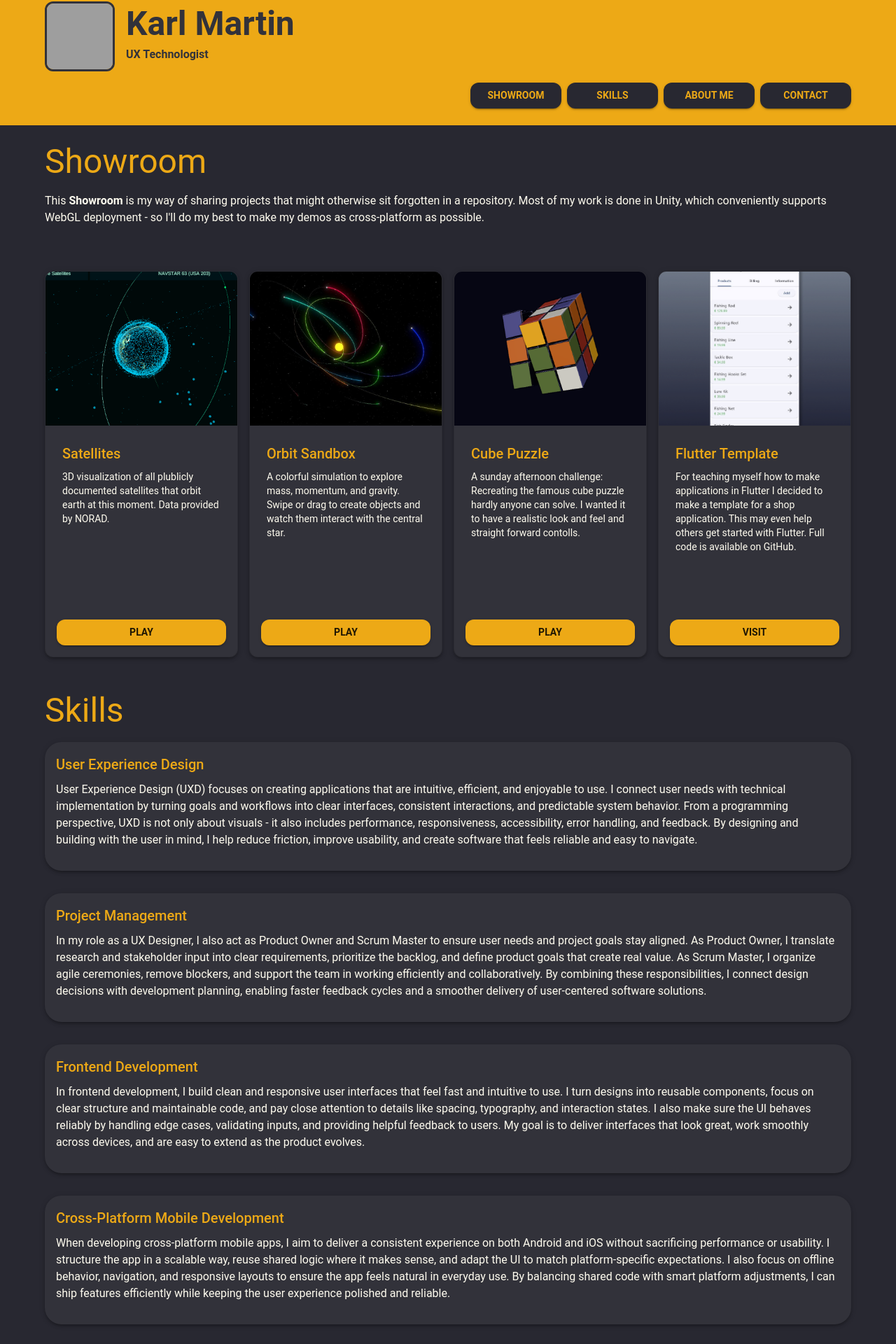
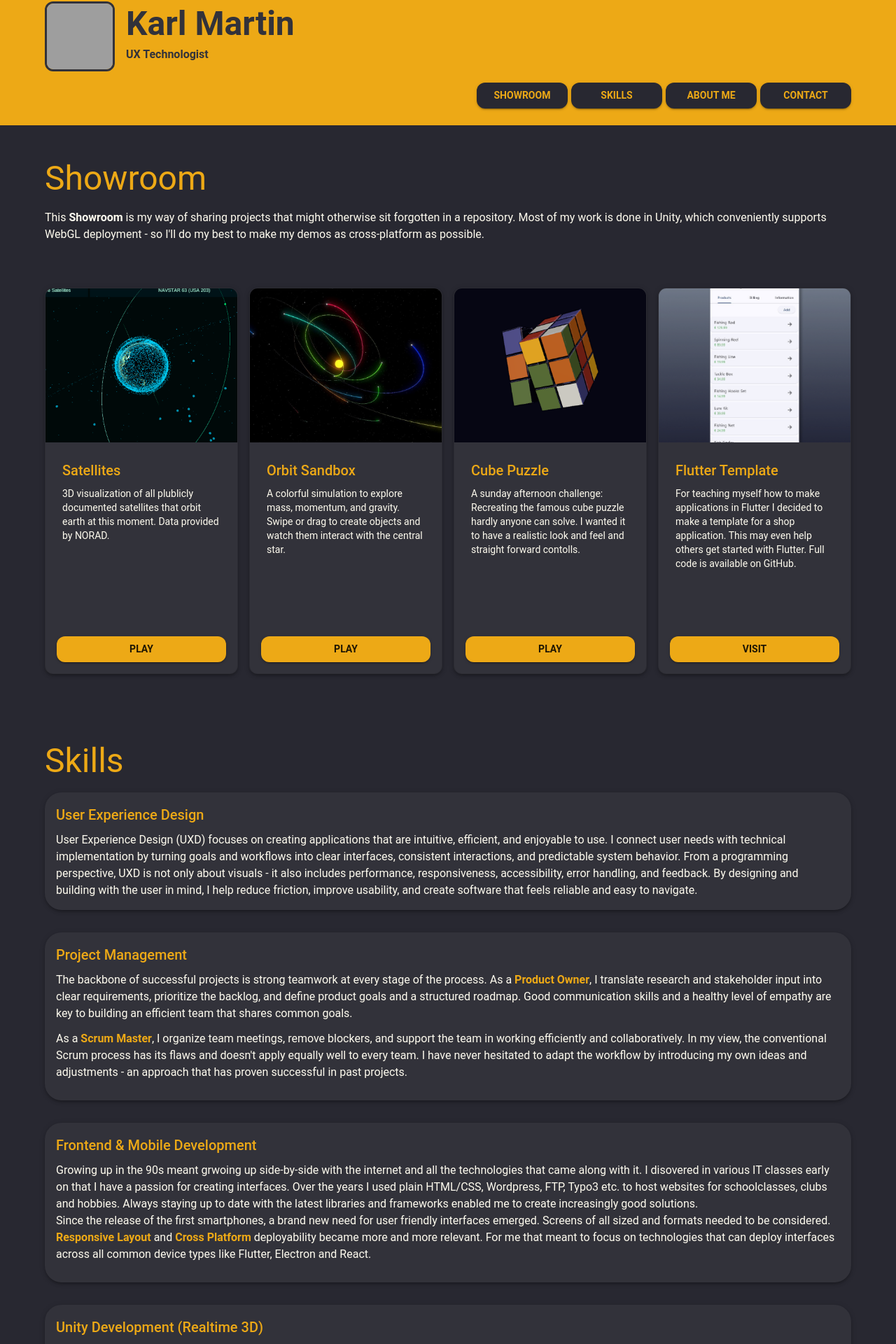
Before and after one commit to KarlSupertramp/HostNextJs, a Next.js app: page / in a window 1280 px wide. Shown: the part 22-1942 px from the top of the page at 70% size. Built offline with nearby package versions, Linux system fonts and the light colour scheme; grey boxes are pictures that could not be loaded.

Commit message:
Update articles

```diff
--- a/app/about/page.jsx
+++ b/app/about/page.jsx
@@ -14,7 +14,7 @@ export default function AboutPage() {
   return (
     <Box>
       {isSubPage && <BackButton />}
-      <Container maxWidth="lg" sx={{ py: 3 }}>
+      <Container maxWidth="lg" sx={{ py: 6 }}>
 
         <Typography variant="h3" component="h1" gutterBottom>
           About Me
--- a/app/contact/page.tsx
+++ b/app/contact/page.tsx
@@ -39,7 +39,7 @@ export default function ContactPage() {
   return (
       <Box>
       {isSubPage && <BackButton />}
-      <Container maxWidth="lg" sx={{ py: 3 }}>
+      <Container maxWidth="lg" sx={{ py: 6 }}>
           <Box sx={{ mb: 4 }}>
               <Typography variant="h3" component="h1" sx={{ mb: 2 }}>
                   Get in Touch
--- a/app/head/page.tsx
+++ b/app/head/page.tsx
@@ -72,16 +72,28 @@ export default function Head() {
             </Typography>
           </Stack>
         </Stack>
-        <Stack
-          direction={{ xs: "column", sm: "row" }}
-          spacing={1}
-          sx={{ alignSelf: "flex-end" }}
+        <Box
+          sx={{
+            alignSelf: "flex-end",
+            display: "grid",
+            gridTemplateColumns: { xs: "repeat(2, 1fr)", sm: "none" },
+            gap: 1,
+            gridAutoFlow: { sm: "column" },
+            justifyContent: { sm: "flex-end" },
+            ...( {
+              "@media (min-width:600px)": {
+                display: "flex",
+                flexDirection: "row",
+                gap: "5px",
+              },
+            }),
+          }}
         >
           {NavButton({ href: "/showroom", label: "Showroom" })}
           {NavButton({ href: "/skills", label: "Skills" })}
           {NavButton({ href: "/about", label: "About Me" })}
           {NavButton({ href: "/contact", label: "Contact" })}
-        </Stack>
+        </Box>
       </Container>
     </Box>
   );
--- a/app/showroom/page.tsx
+++ b/app/showroom/page.tsx
@@ -146,7 +146,7 @@ export default function ShowroomPage() {
   return (
     <Box>
       {isSubPage && <BackButton />}
-      <Container maxWidth="lg" sx={{ py: 3 }}>
+      <Container maxWidth="lg" sx={{ py: 6 }}>
         <Typography variant="h3" component="h1" gutterBottom>
           Showroom
         </Typography>
--- a/app/skills/page.tsx
+++ b/app/skills/page.tsx
@@ -83,9 +83,18 @@ export default function SkillsPage() {
     <Typography mb={1} variant="h6">
       {title}
     </Typography>
-        <Typography variant="body1" color="text.secondary" paragraph sx={{ mt: 0 }}>
-          {body}
-        </Typography>
+
+    <Typography
+      component="div"
+      variant="body1"
+      color="text.secondary"
+      sx={{
+        mt: 0,
+        "& p": { margin: 0, marginBottom: "0.75rem" },
+        "& b, & strong": { fontWeight: 700, color: "text.primary" },
+      }}
+      dangerouslySetInnerHTML={{ __html: body }}
+    />
   </Box>
 );
 
@@ -97,7 +106,7 @@ export default function SkillsPage() {
   return (
     <Box>
       {isSubPage && <BackButton />}
-      <Container maxWidth="lg" sx={{ py: 3 }}>
+      <Container maxWidth="lg" sx={{ py: 6 }}>
         <Typography variant="h3" component="h1" gutterBottom>
           Skills
         </Typography>
@@ -114,34 +123,39 @@ export default function SkillsPage() {
 
       <SkillArticle
           title="Project Management"
-        body="In my role as a UX Designer, I also act as Product Owner and Scrum Master to ensure user needs and
-        project goals stay aligned. As Product Owner, I translate research and stakeholder input into clear
-        requirements, prioritize the backlog, and define product goals that create real value. As Scrum Master,
-        I organize agile ceremonies, remove blockers, and support the team in working efficiently and collaboratively.
-        By combining these responsibilities, I connect design decisions with development planning, enabling faster
-        feedback cycles and a smoother delivery of user-centered software solutions.">
+          body={`
+            <p>
+              The backbone of successful projects is strong teamwork at every stage of the process. As a <b>Product Owner</b>,
+              I translate research and stakeholder input into clear requirements, prioritize the backlog, and define product goals
+              and a structured roadmap. Good communication skills and a healthy level of empathy are key to building an efficient team
+              that shares common goals.
+            </p>
+            <p>
+              As a <b>Scrum Master</b>, I organize team meetings, remove blockers, and support the team in working efficiently
+              and collaboratively. In my view, the conventional Scrum process has its flaws and doesn't apply equally well to every
+              team. I have never hesitated to adapt the workflow by introducing my own ideas and adjustments - an approach that has proven
+              successful in past projects.
+            </p>
+          `}
+        />
+
+        <SkillArticle
+          title="Frontend & Mobile Development"
+          body={`
+          <p>
+            Growing up in the 90s meant grwoing up side-by-side with the internet and all the technologies that came along with it.
+             I disovered in various IT classes early on that I have a passion for creating interfaces. Over the years I used plain HTML/CSS,
+             Wordpress, FTP, Typo3 etc. to host websites for schoolclasses, clubs and hobbies. Always staying up to date with the latest
+             libraries and frameworks enabled me to create increasingly good solutions. <br/>
+            Since the release of the first smartphones, a brand new need for user friendly interfaces emerged. Screens of all sized and
+            formats needed to be considered. <b>Responsive Layout</b> and <b>Cross Platform</b> deployability became more and more relevant.
+            For me that meant to focus on technologies that can deploy interfaces across all common device types like Flutter, Electron and React.
+          </p>
+        `}>
         </SkillArticle>
 
         <SkillArticle
-        title="Frontend Development"
-        body="In frontend development, I build clean and responsive user interfaces that feel fast and intuitive to use.
-        I turn designs into reusable components, focus on clear structure and maintainable code, and pay close attention
-        to details like spacing, typography, and interaction states. I also make sure the UI behaves reliably by handling
-        edge cases, validating inputs, and providing helpful feedback to users. My goal is to deliver interfaces that look great,
-        work smoothly across devices, and are easy to extend as the product evolves.">
-      </SkillArticle>
-
-      <SkillArticle
-        title="Cross-Platform Mobile Development"
-        body="When developing cross-platform mobile apps, I aim to deliver a consistent experience on both Android and iOS
-        without sacrificing performance or usability. I structure the app in a scalable way, reuse shared logic where it makes sense,
-        and adapt the UI to match platform-specific expectations. I also focus on offline behavior, navigation, and responsive layouts
-        to ensure the app feels natural in everyday use. By balancing shared code with smart platform adjustments, I can ship features
-        efficiently while keeping the user experience polished and reliable.">
-      </SkillArticle>
-
-      <SkillArticle
-        title="Mixed Reality Development"
+          title="Unity Development (Realtime 3D)"
           body="In mixed reality development, I create interactive experiences that blend digital content with the real world.
           I focus on natural input methods like hand tracking, gestures, and spatial interaction, making sure controls feel comfortable
           and easy to understand. I also pay attention to performance and stability, because frame rate, tracking quality, and latency
```
Lines whose indentation alone changed are shown as unchanged.
